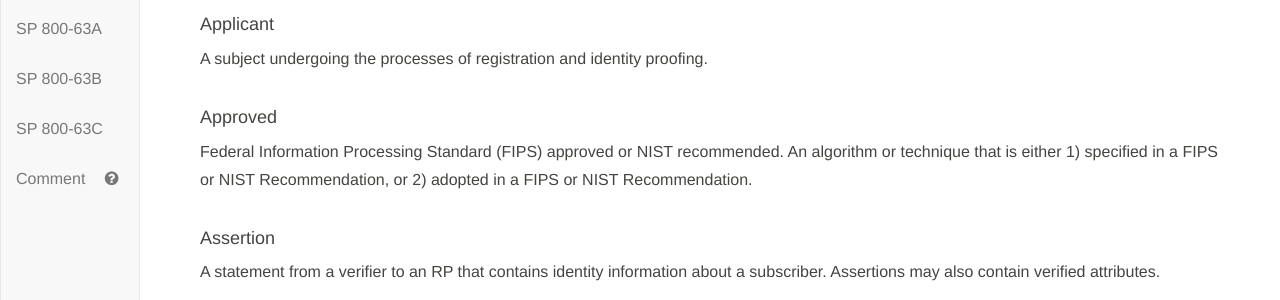
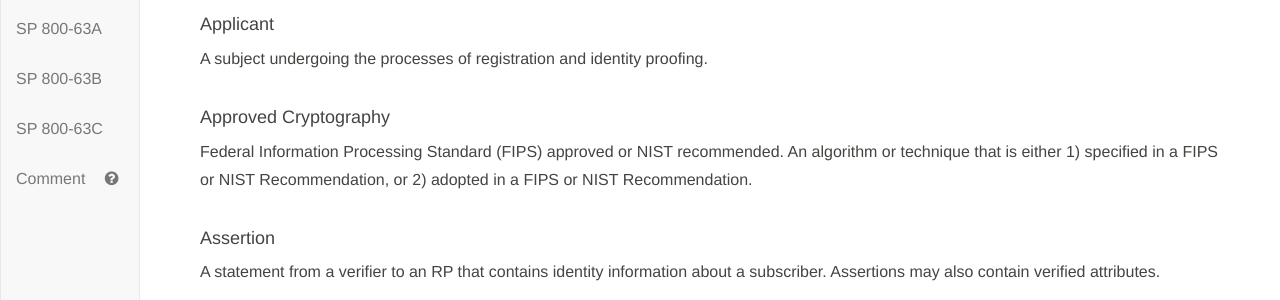
Before and after one commit to usnistgov/800-63-3, a Jekyll site: the page built from sp800-63-3/definitions.md, in a window 1280 px wide and 900 px high, scrolled down 434 px. Shown: the part 153-453 px from the top of the window. Built offline with Jekyll 4.4.1, drawn with Linux system fonts in a browser that asks for light colours; our own code applies the rules of GitHub Pages for plain Markdown files.

Commit message:
Closes #1289

```diff
--- a/sp800-63-3/definitions.md
+++ b/sp800-63-3/definitions.md
@@ -19,7 +19,7 @@ The validated and verified location (physical or digital) where an individual ca
 #### Applicant
 A subject undergoing the processes of registration and identity proofing.
 
-#### Approved
+#### Approved Cryptography
 Federal Information Processing Standard (FIPS) approved or NIST recommended. An algorithm or technique that is either 1) specified in a FIPS or NIST Recommendation, or 2) adopted in a FIPS or NIST Recommendation.
 
 #### Assertion
```
